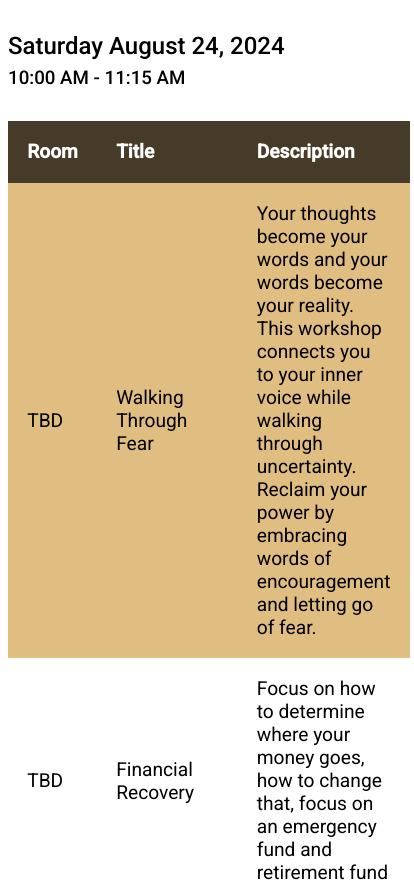
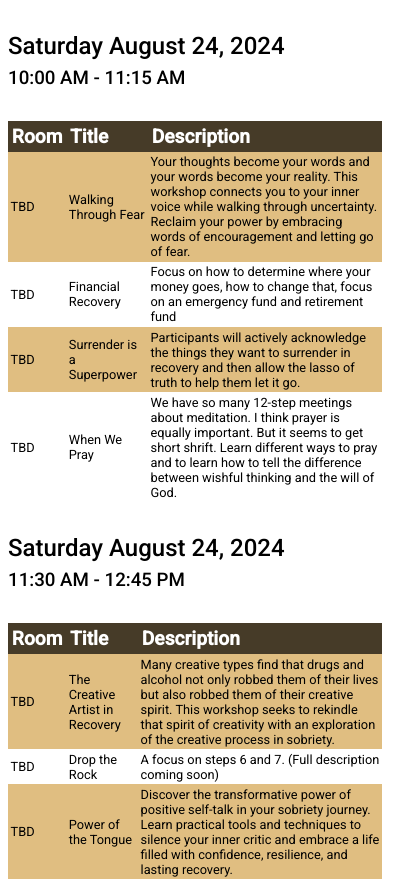
Before and after one commit to chicagoroundup/cosmicbowlinggraph, a SvelteKit app: page /talks in a window 390 px wide. Shown: the top 882 px of the page, 414 px wide, since content can reach past the window. Built offline with nearby package versions, Linux system fonts and the light colour scheme.

Commit message:
Reducing size

```diff
--- a/src/routes/talks/+page.svelte
+++ b/src/routes/talks/+page.svelte
@@ -282,5 +282,12 @@
 		table {
 			border: none;
 		}
+		table tbody td {
+			font-size: 0.8em;
+			padding: 0.2em;
+		}
+		table th {
+			padding: 0.2em;
+		}
 	}
 </style>
```
